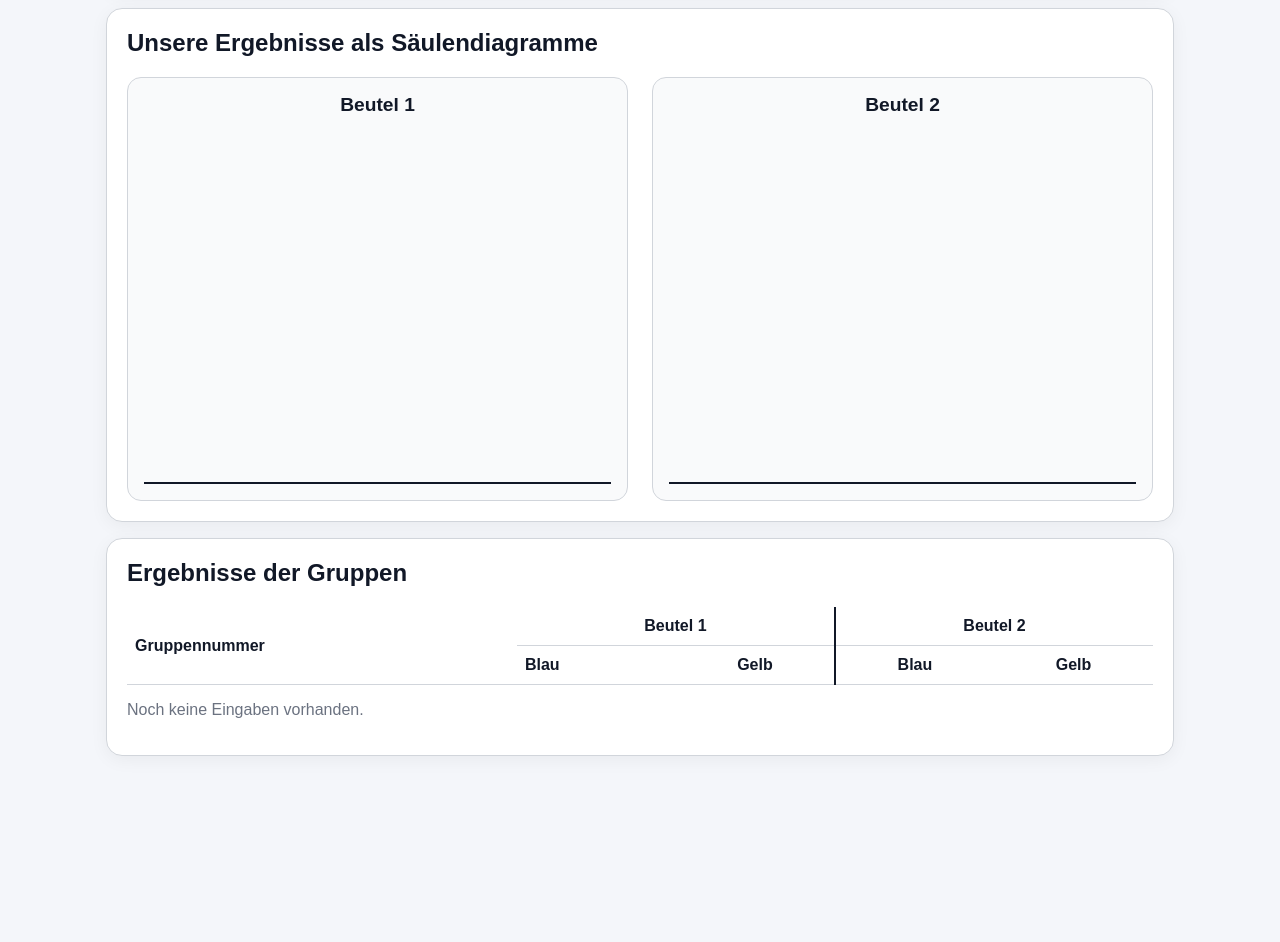
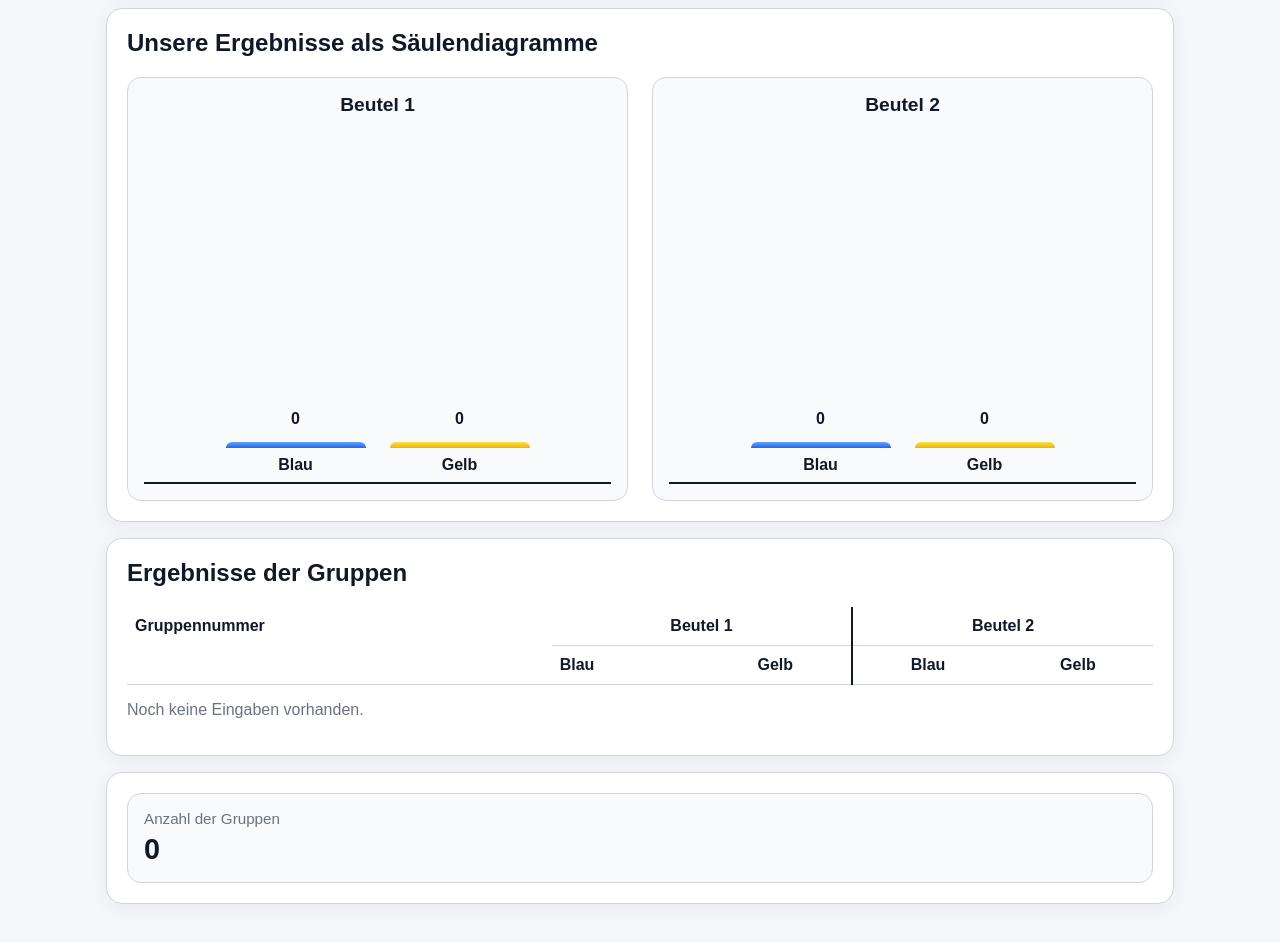
Before and after one commit to FrauAuer/Wahrscheinlichkeit-Stunde-3, a plain HTML site: page dashboard.html in a window 1280 px wide. Shown: the part 200-1142 px from the top of the page. Before the commit the page ends 1012 px from the top, so only its background shows below. Drawn offline with Linux system fonts and the light colour scheme.

Commit message:
Add files via upload

```diff
--- a/dashboard.html
+++ b/dashboard.html
@@ -58,10 +58,23 @@
       background: #111827;
       color: white;
     }
+    .stats {
+      display: grid;
+      grid-template-columns: repeat(1, 1fr);
+      gap: 12px;
+    }
+    .stat {
+      background: #f9fafb;
+      border: 1px solid var(--border);
+      border-radius: 14px;
+      padding: 16px;
+    }
+    .stat .label { color: var(--muted); font-size: 0.95rem; }
+    .stat .value { font-size: 1.8rem; font-weight: 700; margin-top: 6px; }
 
     .charts-grid {
       display: grid;
-      grid-template-columns: repeat(2, 1fr);
+      grid-template-columns: repeat(2, minmax(0, 1fr));
       gap: 24px;
       margin-top: 20px;
     }
@@ -88,52 +101,74 @@
     }
     .bar-wrap {
       flex: 0 1 140px;
+      max-width: 140px;
       display: flex;
       flex-direction: column;
       align-items: center;
       justify-content: end;
       gap: 8px;
+      height: 100%;
     }
-    .bar-value { font-weight: 700; }
+    .bar-value { font-weight: 700; min-height: 24px; }
     .bar {
       width: 100%;
+      min-height: 2px;
       border-radius: 12px 12px 0 0;
     }
-    .bar.blue { background: linear-gradient(180deg, #60a5fa, #2563eb); }
-    .bar.yellow { background: linear-gradient(180deg, #fde047, #eab308); }
+    .bar.blue {
+      background: linear-gradient(180deg, #60a5fa, #2563eb);
+    }
+    .bar.yellow {
+      background: linear-gradient(180deg, #fde047, #eab308);
+    }
     .bar-label { font-weight: 700; }
 
     table {
       width: 100%;
       border-collapse: collapse;
       margin-top: 12px;
-      table-layout: fixed;
     }
    th, td {
   border-bottom: 1px solid var(--border);
   padding: 10px 8px;
+  vertical-align: top;
 }
 
-    thead th { text-align: center; }
-    tbody td:first-child,
-    thead th:first-child { text-align: left; }
-
-    /* ALLE Zahlen-Spalten explizit zentrieren */
-    tbody td:nth-child(2),
-    tbody td:nth-child(3),
-    tbody td:nth-child(4),
-    tbody td:nth-child(5) {
+/* Überschriften zentriert */
+thead th {
   text-align: center;
 }
 
-    /* Trennlinie korrekt */
-    thead tr:first-child th:nth-child(3),
-    thead tr:nth-child(2) th:nth-child(3),
+/* Zahlen zentriert */
+tbody td {
+  text-align: center;
+}
+
+/* Erste Spalte (Gruppennummer) links */
+tbody td:first-child,
+thead th:first-child {
+  text-align: left;
+}
+    thead th:nth-child(3),
     tbody td:nth-child(4) {
       border-left: 2px solid #111827;
     }
+    thead th {
+      text-align: center;
+    }
+    thead th:first-child,
+    tbody td:first-child {
+      text-align: left;
+    }
+    .small { color: var(--muted); }
 
-    .small { color: var(--muted); }
+    @media (max-width: 800px) {
+      .stats { grid-template-columns: 1fr; }
+      .charts-grid { grid-template-columns: 1fr; }
+      .chart {
+        height: 300px;
+      }
+    }
   </style>
 </head>
 <body>
@@ -168,13 +203,6 @@
     <div class="card">
       <h2>Ergebnisse der Gruppen</h2>
       <table>
-        <colgroup>
-          <col style="width: 38%;">
-          <col style="width: 15.5%;">
-          <col style="width: 15.5%;">
-          <col style="width: 15.5%;">
-          <col style="width: 15.5%;">
-        </colgroup>
         <thead>
           <tr>
             <th rowspan="2">Gruppennummer</th>
@@ -192,44 +220,124 @@
       </table>
       <p class="small" id="emptyText">Noch keine Eingaben vorhanden.</p>
     </div>
+
+    <div class="card">
+      <div class="stats">
+        <div class="stat">
+          <div class="label">Anzahl der Gruppen</div>
+          <div class="value" id="groupCount">0</div>
+        </div>
+      </div>
+    </div>
   </div>
 
   <script type="module">
     import { db } from './firebase-config.js';
-    import { ref, onValue } from 'https://www.gstatic.com/firebasejs/12.4.0/firebase-database.js';
+    import { ref, onValue, off } from 'https://www.gstatic.com/firebasejs/12.4.0/firebase-database.js';
 
+    const lessonCodeInput = document.getElementById('lessonCode');
     const loadBtn = document.getElementById('loadBtn');
+    const groupCount = document.getElementById('groupCount');
+    const chartBag1 = document.getElementById('chartBag1');
+    const chartBag2 = document.getElementById('chartBag2');
     const groupsBody = document.getElementById('groupsBody');
     const emptyText = document.getElementById('emptyText');
-    const lessonCodeInput = document.getElementById('lessonCode');
+
+    const urlParams = new URLSearchParams(window.location.search);
+    lessonCodeInput.value = urlParams.get('lesson') || '';
+
+    let currentRef = null;
+    let currentCallback = null;
+
+    function createBar(value, labelText, colorClass, max) {
+      const wrap = document.createElement('div');
+      wrap.className = 'bar-wrap';
+
+      const valueLabel = document.createElement('div');
+      valueLabel.className = 'bar-value';
+      valueLabel.textContent = value;
+
+      const bar = document.createElement('div');
+      bar.className = `bar ${colorClass}`;
+      bar.style.height = `${(value / max) * 250 + 6}px`;
+
+      const label = document.createElement('div');
+      label.className = 'bar-label';
+      label.textContent = labelText;
+
+      wrap.appendChild(valueLabel);
+      wrap.appendChild(bar);
+      wrap.appendChild(label);
+      return wrap;
+    }
+
+    function renderCharts(totals) {
+      chartBag1.innerHTML = '';
+      chartBag2.innerHTML = '';
+
+      const max = Math.max(...totals, 1);
+
+      chartBag1.appendChild(createBar(totals[0], 'Blau', 'blue', max));
+      chartBag1.appendChild(createBar(totals[1], 'Gelb', 'yellow', max));
+      chartBag2.appendChild(createBar(totals[2], 'Blau', 'blue', max));
+      chartBag2.appendChild(createBar(totals[3], 'Gelb', 'yellow', max));
+    }
 
     function renderTable(groups) {
       groupsBody.innerHTML = '';
       emptyText.style.display = groups.length ? 'none' : 'block';
 
-      groups.forEach(group => {
+      groups
+        .sort((a, b) => (a.groupName || '').localeCompare(b.groupName || '', 'de'))
+        .forEach(group => {
           const tr = document.createElement('tr');
-        const c = group.counts || {};
+          const counts = group.counts || {};
           tr.innerHTML = `
-          <td>${group.groupName || '-'}</td>
-          <td>${c['1'] || 0}</td>
-          <td>${c['2'] || 0}</td>
-          <td>${c['3'] || 0}</td>
-          <td>${c['4'] || 0}</td>
+            <td>${group.groupName || '–'}</td>
+            <td>${counts['1'] || 0}</td>
+            <td>${counts['2'] || 0}</td>
+            <td>${counts['3'] || 0}</td>
+            <td>${counts['4'] || 0}</td>
           `;
           groupsBody.appendChild(tr);
         });
     }
 
-    loadBtn.addEventListener('click', () => {
-      const code = lessonCodeInput.value.trim().toLowerCase();
-      if (!code) return;
+    function loadLesson() {
+      const lessonCode = lessonCodeInput.value.trim().toLowerCase();
+      if (!lessonCode) return;
 
-      onValue(ref(db, `Stunde3/${code}/groups`), snap => {
-        const data = snap.val() || {};
-        renderTable(Object.values(data));
+      if (currentRef && currentCallback) {
+        off(currentRef, 'value', currentCallback);
+      }
+
+      currentRef = ref(db, `Stunde3/${lessonCode}/groups`);
+      currentCallback = (snapshot) => {
+        const data = snapshot.val() || {};
+        const groups = Object.values(data);
+
+        const totals = [0, 0, 0, 0];
+        groups.forEach(group => {
+          const counts = group.counts || {};
+          for (let i = 1; i <= 4; i++) {
+            totals[i - 1] += Number(counts[String(i)] || 0);
+          }
         });
-    });
+
+        groupCount.textContent = groups.length;
+        renderCharts(totals);
+        renderTable(groups);
+      };
+
+      onValue(currentRef, currentCallback);
+    }
+
+    loadBtn.addEventListener('click', loadLesson);
+    if (lessonCodeInput.value.trim()) {
+      loadLesson();
+    } else {
+      renderCharts([0, 0, 0, 0]);
+    }
   </script>
 </body>
 </html>
```
Lines whose indentation alone changed are shown as unchanged.
